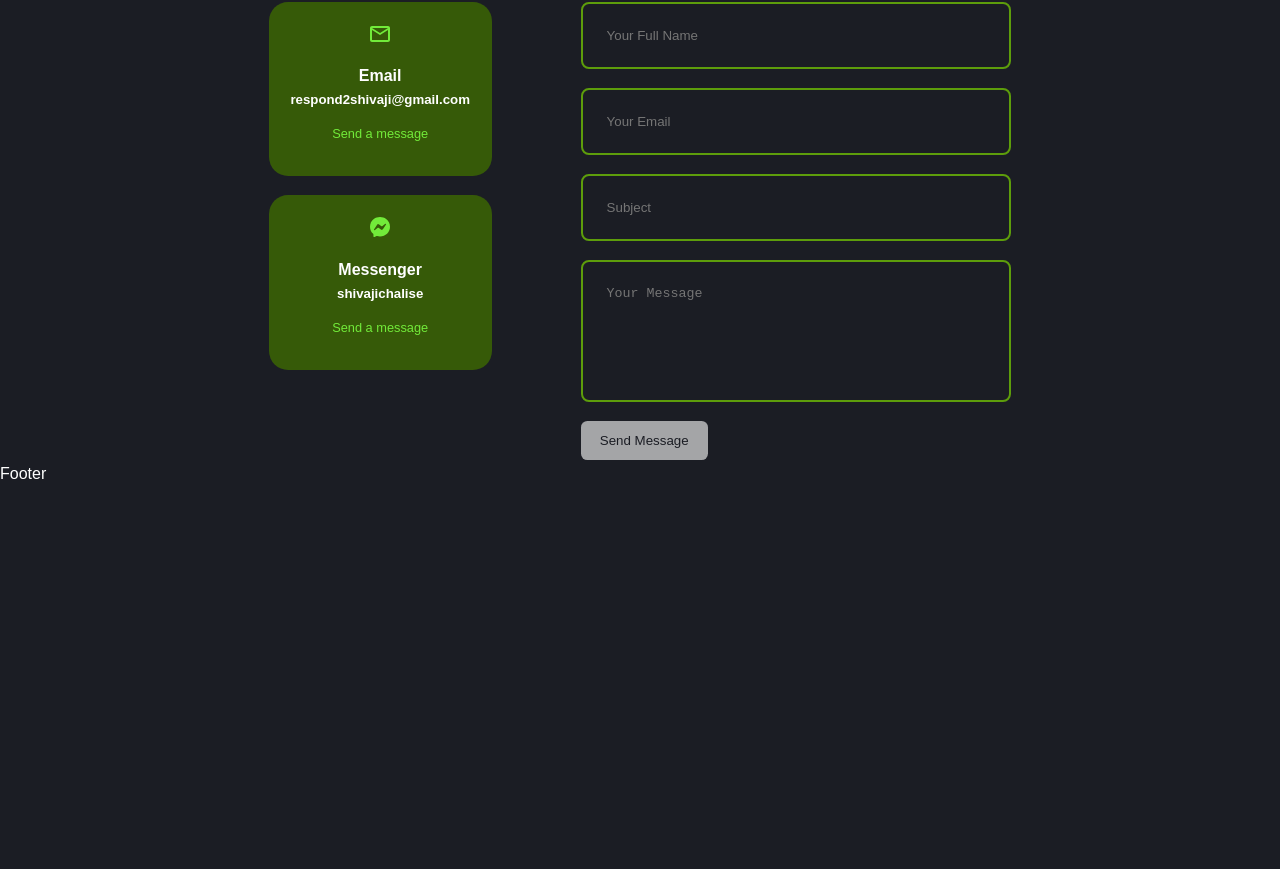
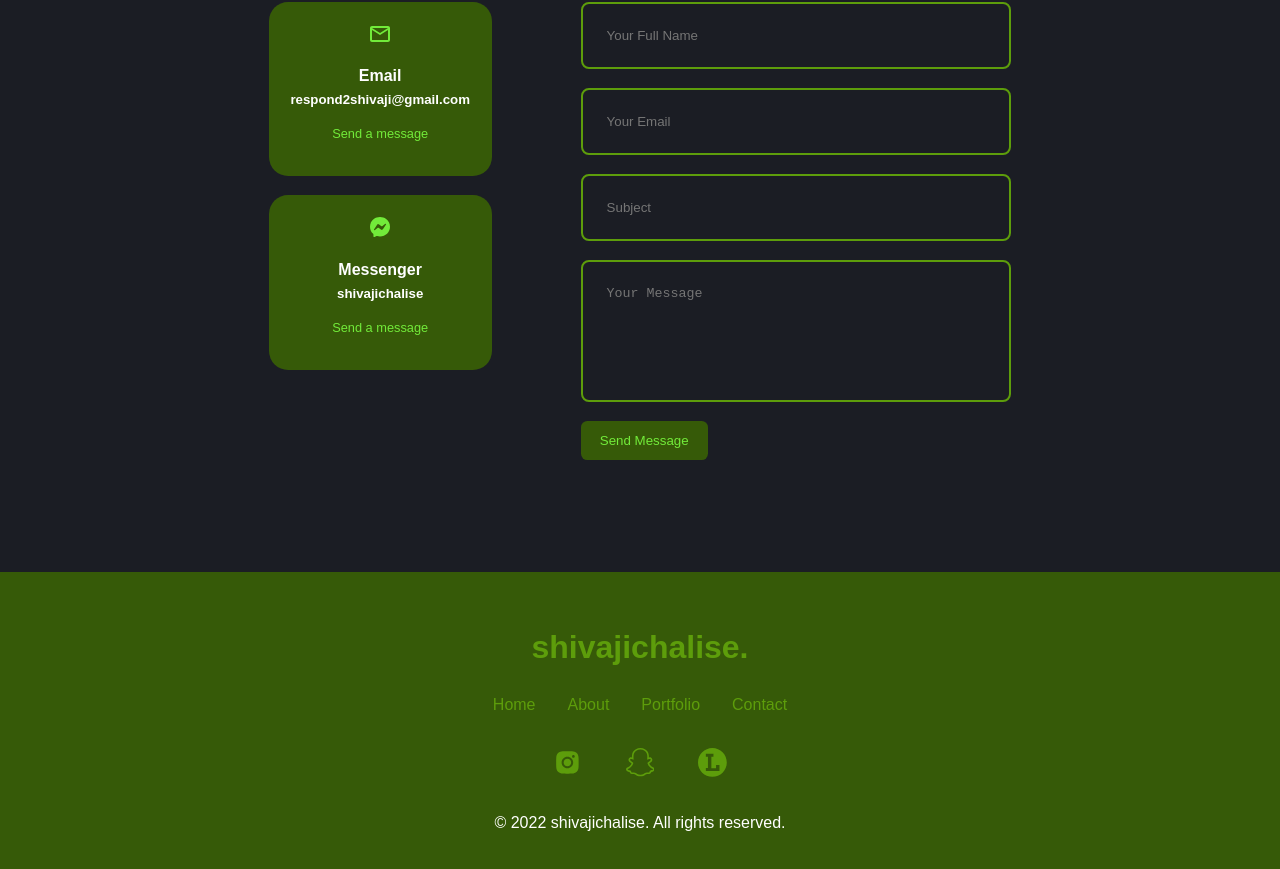
Before and after one commit to shivajichalise/personalsite, a React (Create React App) app: page / in a window 1280 px wide. Shown: the part 2572-3441 px from the top of the page. Before the commit the page ends 3060 px from the top, so only its background shows below. Built offline with nearby package versions, Linux system fonts and the light colour scheme; the HTML template or start-up script is replaced by a standard one; a web font is replaced by a local one.

Commit message:
Added Footer Component and fixed some typo

```diff
--- a/src/components/Contacts/Contacts.css
+++ b/src/components/Contacts/Contacts.css
@@ -37,6 +37,24 @@
   color: var(--color-primary-variant);
 }
 
+.contact__btn {
+  background-color: var(--color-bg-variant);
+  color: var(--color-primary-variant);
+
+  width: max-content;
+  display: inline-block;
+  padding: 0.75rem 1.2rem;
+  border-radius: 0.4rem;
+  cursor: pointer;
+  /* border: 1px solid var(--color-primary); */
+  transition: var(--transition);
+}
+
+.contact__btn:hover{
+  background: var(--color-primary);
+  color: var(--color-white);
+}
+
 form {
   display: flex;
   flex-direction: column;
--- a/src/components/Contacts/Contacts.jsx
+++ b/src/components/Contacts/Contacts.jsx
@@ -29,7 +29,7 @@ const Contacts = () => {
           <input type="email" name="email" id="" placeholder='Your Email' required />
           <input type="text" name="subject" id="" placeholder='Subject' required />
           <textarea name="message" id="" rows="6" placeholder='Your Message' required></textarea>
-          <button type='submit' className='btn btn-primary'>Send Message</button>
+          <button type='submit' className='contact__btn'>Send Message</button>
         </form>
       </div>
     </section>
--- a/src/components/Footer/Footer.css
+++ b/src/components/Footer/Footer.css
@@ -0,0 +1,70 @@
+footer {
+  background: var(--color-bg-variant);
+  padding: 3rem 0;
+  text-align: center;
+  font-size: 1rem;
+  margin-top: 7rem;
+}
+
+footer a {
+  color: var(--color-primary);
+}
+
+footer a:hover {
+  color: var(--color-primary-variant);
+}
+
+.footer__logo{
+  font-size: 2rem;
+  font-weight: 700;
+  margin-bottom: 1rem;
+  display: inline-block;
+}
+
+.permalinks {
+  display: flex;
+  color: var(--color-primary-variant);
+  flex-wrap: wrap;
+  justify-content: center;
+  gap: 2rem;
+  margin: 0 auto 1rem;
+}
+
+.footer__socials {
+  display: flex;
+  justify-content: center;
+  gap: 1rem;
+  margin-bottom: 1rem;
+}
+
+.footer__socials a {
+  color: var(--color-primary);
+  font-size: 1.8rem;
+  padding: 0.8rem;
+  border-radius: 0.7rem;
+  display: flex;
+  border: 1px solid transparent;
+}
+
+.footer__socials a:hover{
+  color: var(--color-primary-variant);
+}
+
+.footer__copyright {
+  color: var(--color-white);
+  /* color: var(--color-primary-variant); */
+  font-size: 1.2rem;
+}
+
+/* SMALL */
+
+@media screen and (max-width: 600px){
+  .permalinks {
+    flex-direction: column;
+    gap: 1.5rem;
+  }
+
+  .footer__socials{
+    margin-bottom: 2.6rem;
+  }
+}
--- a/src/components/Footer/Footer.jsx
+++ b/src/components/Footer/Footer.jsx
@@ -1,10 +1,32 @@
 import React from 'react'
+import './Footer.css'
+import {AiFillTwitterCircle, AiFillInstagram} from 'react-icons/ai'
+import {MdFacebook} from 'react-icons/md'
+import {BsSnapchat, BsGithub} from 'react-icons/bs'
+import {SiLetterboxd} from 'react-icons/si'
 
 const Footer = () => {
   return (
-    <div>
-      <p>Footer</p>
-    </div>
+    <footer>
+      <a href="#home" className='footer__logo'>shivajichalise.</a>
+
+      <ul className='permalinks'>
+        <li><a href="#home">Home</a></li>
+        <li><a href="#about">About</a></li>
+        <li><a href="#works">Portfolio</a></li>
+        <li><a href="#contacts">Contact</a></li>
+      </ul>
+
+      <div className="footer__socials">
+        <a href="https://www.instagram.com/shivajichalise" target="_blank" rel="noreferrer"><AiFillInstagram /></a>
+        <a href="https://www.snapchat.com/add/literallyshiv" target="_blank" rel="noreferrer"><BsSnapchat /></a>
+        <a href="https://www.letterboxd.com/shivajichalise" target="_blank" rel="noreferrer"><SiLetterboxd /></a>
+      </div>
+
+      <div className="footer__copyright">
+        <small>&copy; {new Date().getFullYear()} shivajichalise. All rights reserved.</small>
+      </div>
+    </footer>
   )
 }
 
--- a/src/components/Header/Header.jsx
+++ b/src/components/Header/Header.jsx
@@ -4,13 +4,13 @@ import './Header.css'
 
 const Header = () => {
   return (
-    <header>
+    <header id="home">
       <div className="container header__container">
         <h5>[alphajr@gideon bin]$ ./introduce</h5>
         <h2>Hello there! I'm Shivaji Chalise</h2>
 
         <HeaderSocial />
-        <a href="#contact" className="scroll__down">Scroll Down</a>
+        <a href="#contacts" className="scroll__down">Scroll Down</a>
       </div>
     </header>
   )
```
